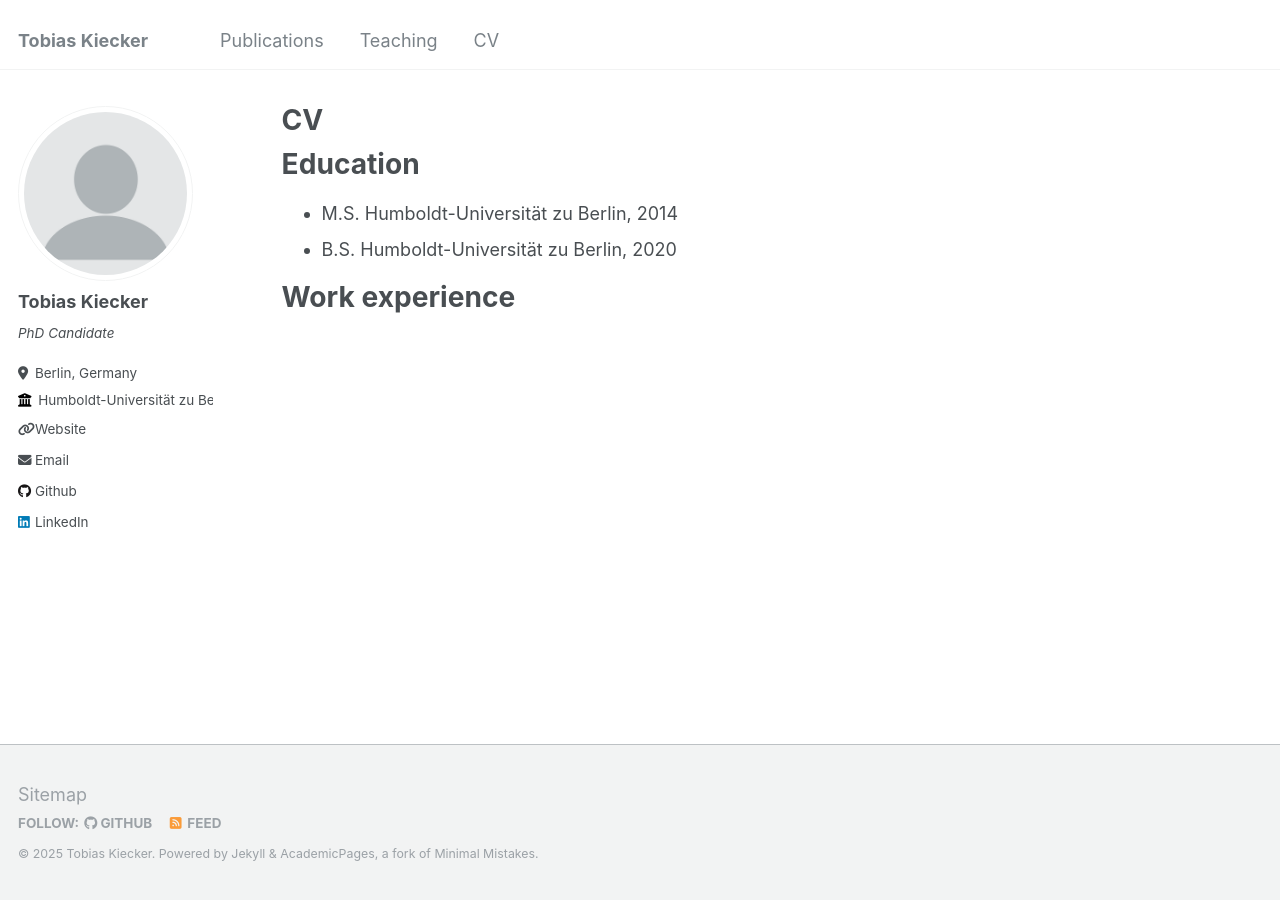
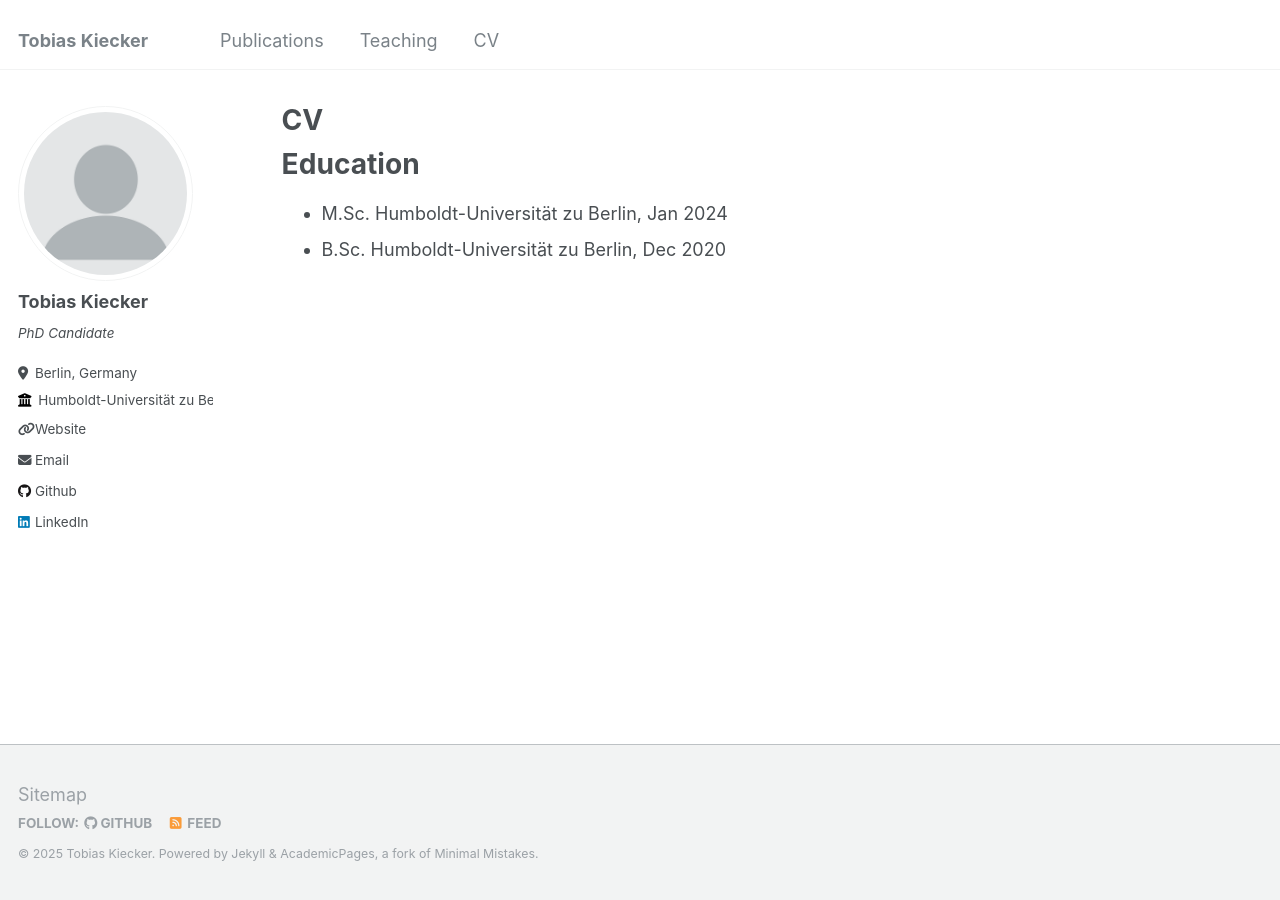
Before and after one commit to TobiasKiecker/TobiasKiecker.github.io, a Jekyll site: the page built from _pages/cv.md, in a window 1280 px wide. Built offline with Jekyll 4.4.1, drawn with Linux system fonts in a browser that asks for light colours.

Commit message:
Revise education details in cv.md
Updated education section with new degree dates.

```diff
--- a/_pages/cv.md
+++ b/_pages/cv.md
@@ -11,8 +11,5 @@ redirect_from:
 
 Education
 ======
-* M.S. Humboldt-Universität zu Berlin, 2014
-* B.S. Humboldt-Universität zu Berlin, 2020
-
-Work experience
-======
+* M.Sc. Humboldt-Universität zu Berlin, Jan 2024
+* B.Sc. Humboldt-Universität zu Berlin, Dec 2020
```
